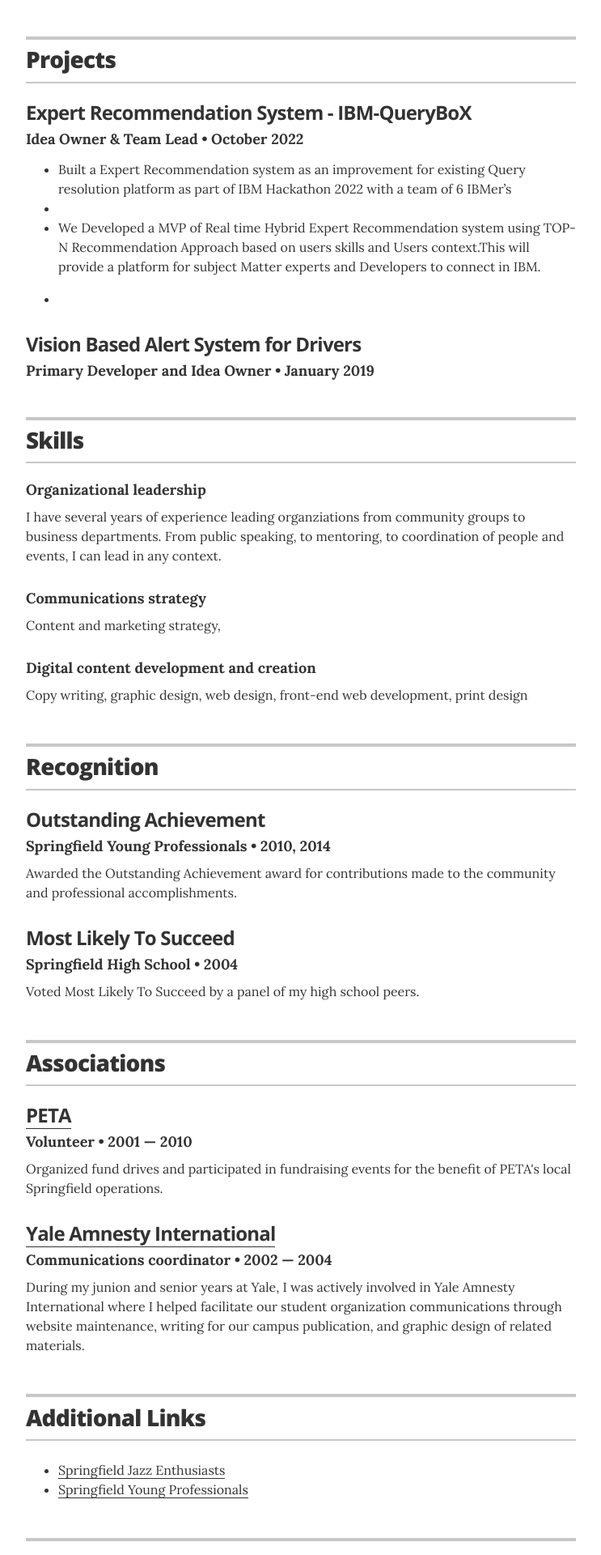
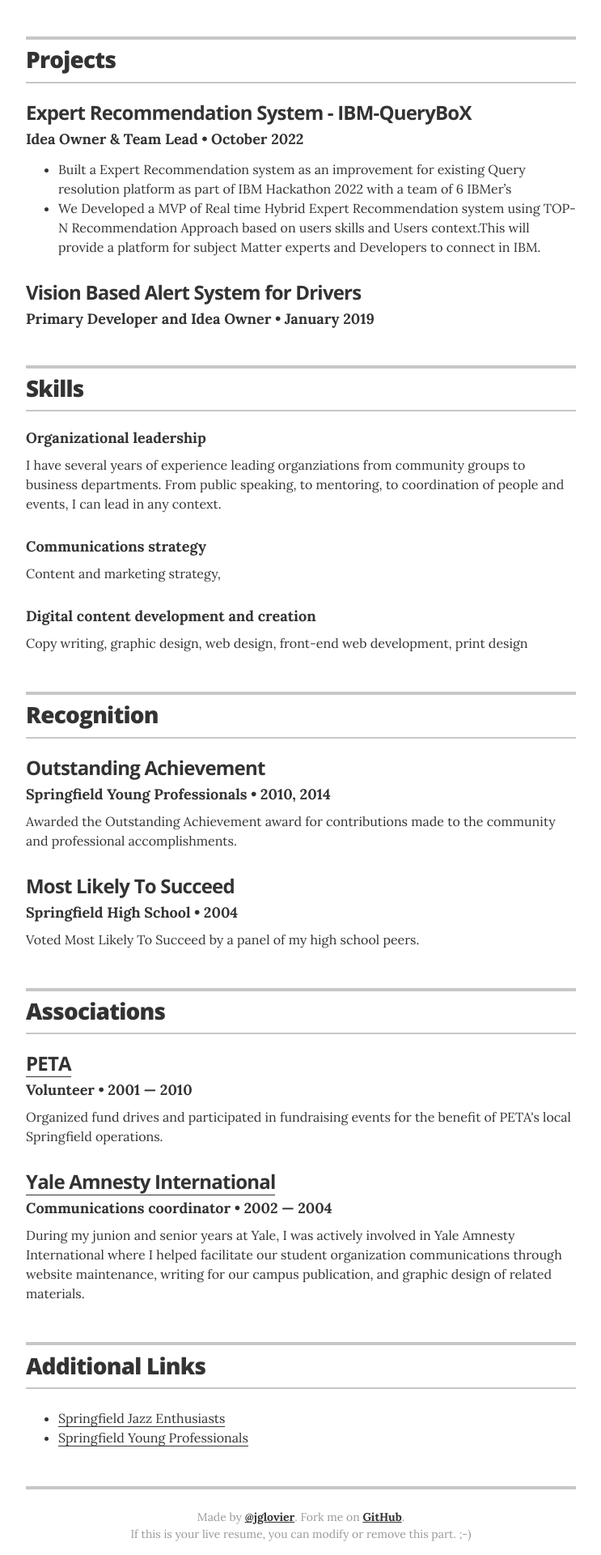
Before and after one commit to JUPUDI-VAMSI-KALYAN/Resume, a Jekyll site: the page built from index.html, in a window 1280 px wide. Shown: the part 2336-4256 px from the top of the page at 81% size, without its empty margins (268-1011 px from the left). Built offline with Jekyll 4.4.1, drawn with Linux system fonts in a browser that asks for light colours.

```diff
--- a/_data/projects.yml
+++ b/_data/projects.yml
@@ -6,7 +6,7 @@
   role: Idea Owner & Team Lead
   duration: October 2022
   # url: "#"
-  description: <ul><li>Built a Expert Recommendation system as an improvement for existing Query resolution platform as part of IBM Hackathon 2022 with a team of 6 IBMer’s<li/> <li>We Developed a MVP of Real time Hybrid Expert Recommendation system using TOP-N Recommendation Approach based on users skills and Users context.This will provide a platform for subject Matter experts and Developers to connect in IBM.<li/><ul/>
+  description: <ul><li>Built a Expert Recommendation system as an improvement for existing Query resolution platform as part of IBM Hackathon 2022 with a team of 6 IBMer’s <li>We Developed a MVP of Real time Hybrid Expert Recommendation system using TOP-N Recommendation Approach based on users skills and Users context.This will provide a platform for subject Matter experts and Developers to connect in IBM.<ul/>
 
 
 # Springfield Community Outreach Group
```
